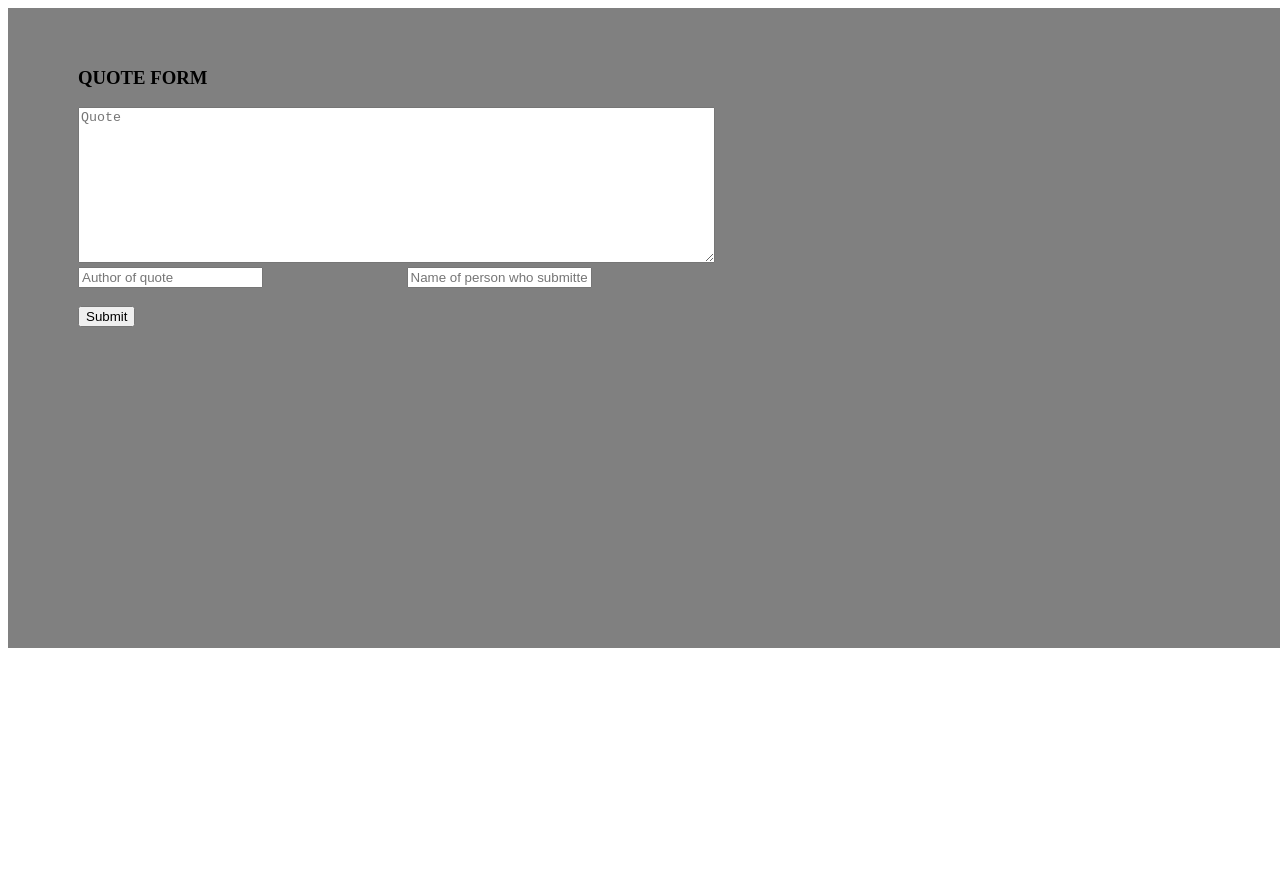
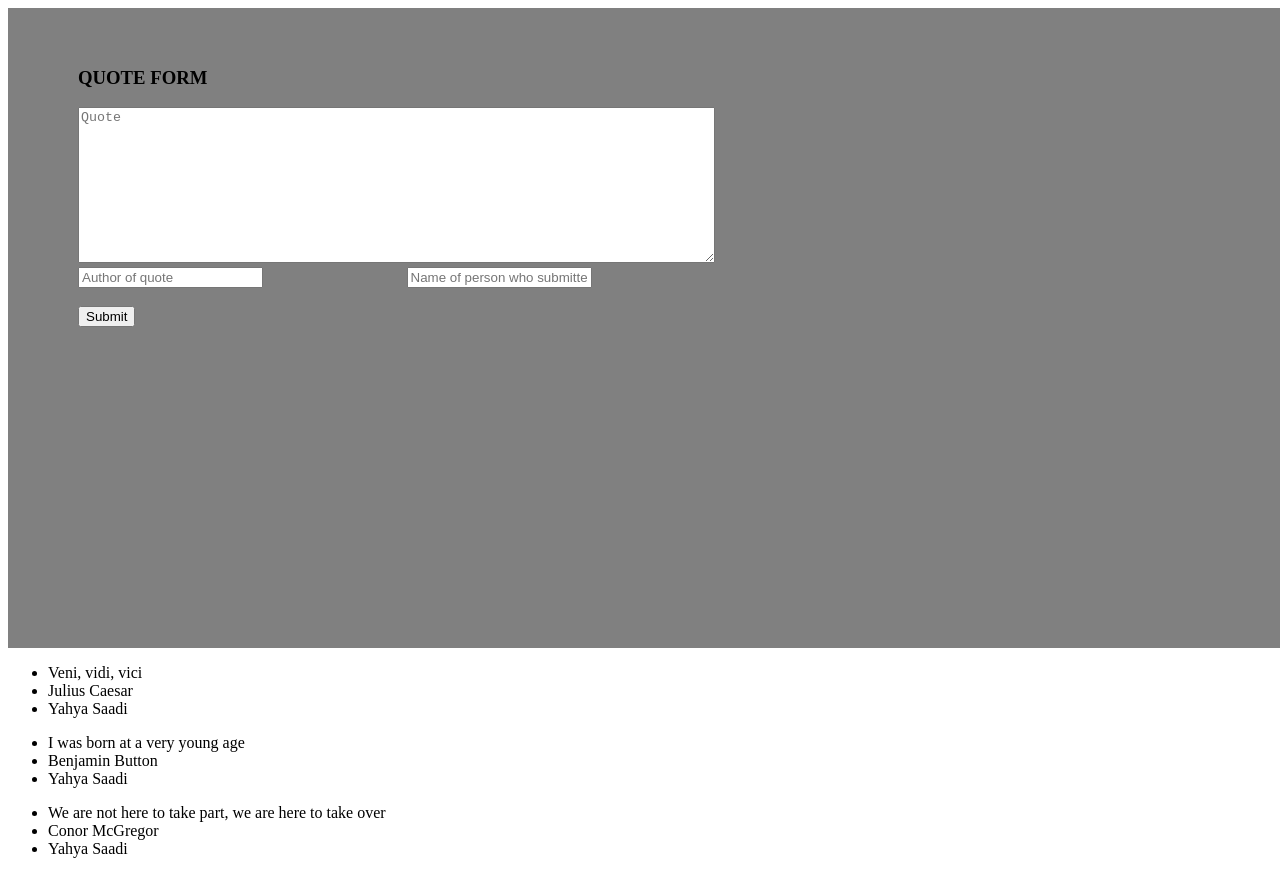
Before and after one commit to yahyasaadi/quotes, an Angular app: page / in a window 1280 px wide. Shown: the top 874 px of the page. Before the commit the page ends 800 px from the top, so only its background shows below. Built offline with nearby package versions, Linux system fonts and the light colour scheme.

Commit message:
added a directive to print the quotes in a list

```diff
--- a/src/app/app.component.html
+++ b/src/app/app.component.html
@@ -1,4 +1,5 @@
 <!-- Form section -->
+<!-- ADD ngModel TO THE FORM BELOW AND THE NAME VARIABLES -->
 <section class="quoteForm">
   <div id="contact">
     <h3>QUOTE FORM</h3>
@@ -18,3 +19,11 @@
     </form>
 </div>
 </section>
+
+<section>
+  <ul *ngFor = 'let quote of quotes'>
+    <li>{{quote.quote}}</li>
+    <li>{{quote.quoteAuthor}}</li>
+    <li>{{quote.name}}</li>
+  </ul>
+</section>
```
